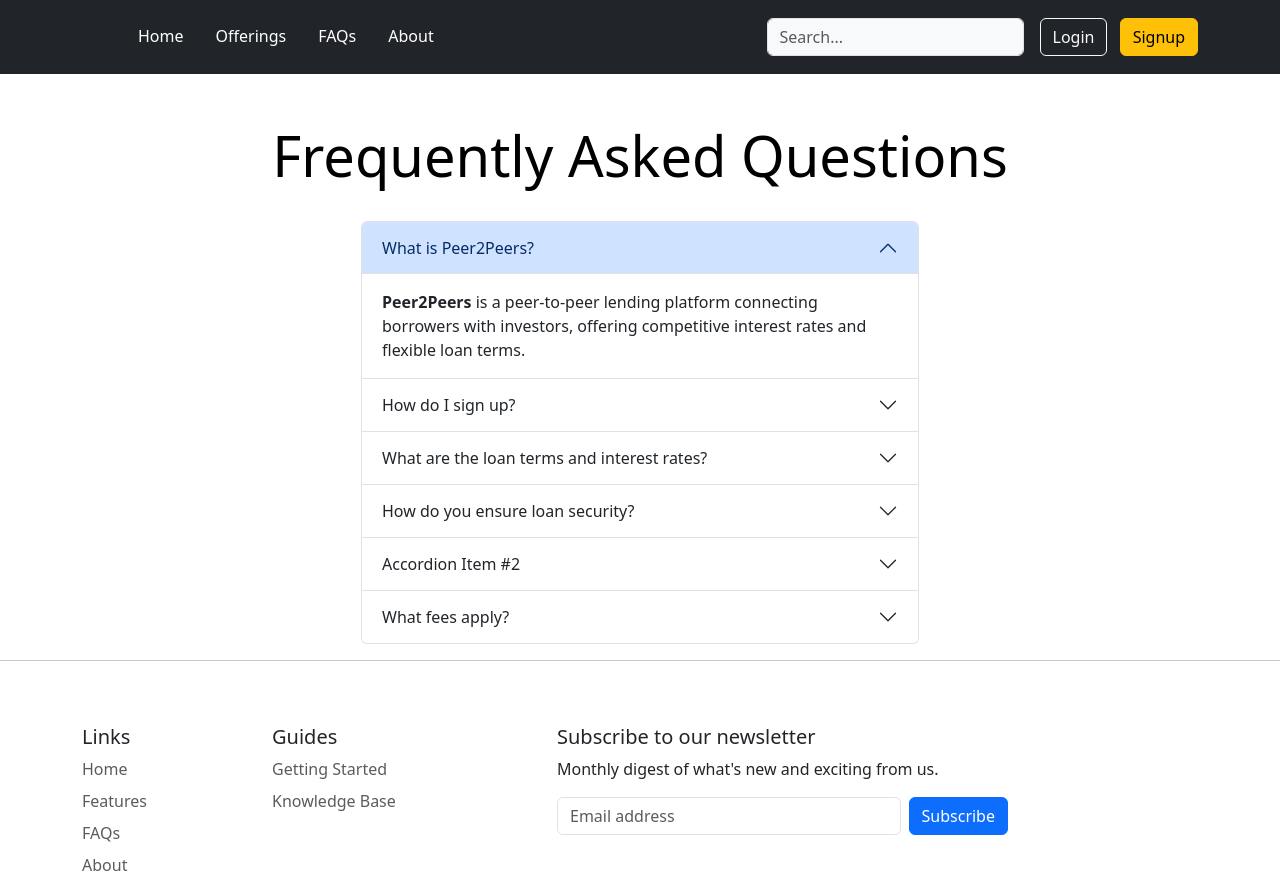
After one commit to Axe7bravo/p2p_platform, a Django app: page /lending/faqs/ in a window 1280 px wide. The commit adds this page. Shown: the top 884 px of the page. Run offline with Django 5.2, Linux system fonts and the light colour scheme.

Commit message:
Add About and FAQ page

```diff
--- a/lending/templates/lending/about.html
+++ b/lending/templates/lending/about.html
@@ -0,0 +1,5 @@
+{%extends 'lending/base.html'%}
+
+{%block content%}
+
+{%endblock%}
--- /dev/null
+++ b/lending/templates/lending/faq.html
@@ -0,0 +1,85 @@
+{%extends 'lending/base.html'%}
+
+{%block content%}
+<h1 class="display-4 fw-normal text-body-emphasis " style="text-align:center">Frequently Asked Questions</h1>
+<br>
+
+<div class="accordion m-auto" id="accordionExample" style="width:50%">
+    <div class="accordion-item">
+      <h2 class="accordion-header">
+        <button class="accordion-button" type="button" data-bs-toggle="collapse" data-bs-target="#collapseOne" aria-expanded="true" aria-controls="collapseOne">
+            What is Peer2Peers?
+        </button>
+      </h2>
+      <div id="collapseOne" class="accordion-collapse collapse show" data-bs-parent="#accordionExample">
+        <div class="accordion-body">
+          <strong>Peer2Peers</strong> is a peer-to-peer lending platform connecting borrowers with investors, offering competitive interest rates and flexible loan terms.
+        </div>
+      </div>
+    </div>
+    <div class="accordion-item">
+      <h2 class="accordion-header">
+        <button class="accordion-button collapsed" type="button" data-bs-toggle="collapse" data-bs-target="#collapseTwo" aria-expanded="false" aria-controls="collapseTwo">
+            How do I sign up?
+        </button>
+      </h2>
+      <div id="collapseTwo" class="accordion-collapse collapse" data-bs-parent="#accordionExample">
+        <div class="accordion-body">
+          <strong>Signing up is easy! </strong> Click "Signup" on our homepage, fill in the required details then choose "Borrower" or "Lender," and complete the simple signup process.
+        </div>
+      </div>
+    </div>
+    <div class="accordion-item">
+      <h2 class="accordion-header">
+        <button class="accordion-button collapsed" type="button" data-bs-toggle="collapse" data-bs-target="#collapseThree" aria-expanded="false" aria-controls="collapseThree">
+            What are the loan terms and interest rates?
+        </button>
+      </h2>
+      <div id="collapseThree" class="accordion-collapse collapse" data-bs-parent="#accordionExample">
+        <div class="accordion-body">
+            Loan terms range from [1-12 months] to [1-36 months] or [3-12 months] to [ 3-36 months]. Interest rates vary based on creditworthiness, starting at 10% .
+
+        </div>
+      </div>
+    </div>
+    <div class="accordion-item">
+        <h2 class="accordion-header">
+          <button class="accordion-button collapsed" type="button" data-bs-toggle="collapse" data-bs-target="#collapseFour" aria-expanded="false" aria-controls="collapseFour">
+            How do you ensure loan security?
+          </button>
+        </h2>
+        <div id="collapseFour" class="accordion-collapse collapse" data-bs-parent="#accordionExample">
+          <div class="accordion-body">
+            We use a verified documentation method for verification processes to assess creditworthiness. Lenders diversify portfolios to minimize risk.
+
+          </div>
+        </div>
+    </div>
+    <div class="accordion-item">
+        <h2 class="accordion-header">
+          <button class="accordion-button collapsed" type="button" data-bs-toggle="collapse" data-bs-target="#collapseFive" aria-expanded="false" aria-controls="collapseFive">
+            Accordion Item #2
+          </button>
+        </h2>
+        <div id="collapseFive" class="accordion-collapse collapse" data-bs-parent="#accordionExample">
+          <div class="accordion-body">
+            <strong>This is the second item's accordion body.</strong> It is hidden by default, until the collapse plugin adds the appropriate classes that we use to style each element. These classes control the overall appearance, as well as the showing and hiding via CSS transitions. You can modify any of this with custom CSS or overriding our default variables. It's also worth noting that just about any HTML can go within the <code>.accordion-body</code>, though the transition does limit overflow.
+          </div>
+        </div>
+    </div>
+    <div class="accordion-item">
+        <h2 class="accordion-header">
+        <button class="accordion-button collapsed" type="button" data-bs-toggle="collapse" data-bs-target="#collapseSix" aria-expanded="false" aria-controls="collapseSix">
+            What fees apply?
+        </button>
+        </h2>
+        <div id="collapseSix" class="accordion-collapse collapse" data-bs-parent="#accordionExample">
+        <div class="accordion-body">
+            Borrowers pay  origination fees. Lenders pay servicing fees. See our Offerings page for details.
+        </div>
+        </div>
+    </div>
+</div>
+
+
+{%endblock%}
--- a/lending/templates/lending/navbar.html
+++ b/lending/templates/lending/navbar.html
@@ -8,12 +8,12 @@
       <ul class="nav nav-underline col-12 col-lg-auto me-lg-auto mb-2 justify-content-center mb-md-0">
         <li><a href="{% url 'home' %}" class="nav-link px-2 text-white">Home</a></li>
         <li><a href="{% url 'offering' %}" class="nav-link px-2 text-white">Offerings</a></li>
-        <li><a href="#" class="nav-link px-2 text-white">FAQs</a></li>
+        <li><a href="{% url 'faqs' %}"" class="nav-link px-2 text-white">FAQs</a></li>
         <li><a href="{% url 'about' %}" class="nav-link px-2 text-white">About</a></li>
       </ul>
 
       <form class="col-12 col-lg-auto mb-3 mb-lg-0 me-lg-3" role="search">
-        <input type="search" class="form-control form-control-dark text-bg-dark" placeholder="Search..." aria-label="Search">
+        <input type="search" class="form-control form-control-dark text-bg-light" placeholder="Search..." aria-label="Search">
       </form>
 
       <div class="text-end">
--- a/lending/urls.py
+++ b/lending/urls.py
@@ -16,6 +16,7 @@ urlpatterns = [
     path('payments/', views.list_payments, name='payments'),
     path('offering/', views.offerings, name='offering'),
     path('about/', views.about_view, name='about'),
+    path('faqs/', views.faq_view, name='faqs'),
     path('contact/', views.contact_view, name='contact'),
     path('verification/', views.verification_view, name='borrower_verification'),
     path('verification-submitted/', views.verification_submitted, name='verification_submitted'),
--- a/lending/views.py
+++ b/lending/views.py
@@ -165,6 +165,9 @@ def index(request):
 def about_view(request):
     return render(request, 'lending/about.html')
 
+def faq_view(request):
+    return render(request, 'lending/faq.html')
+
 
 def contact_view(request):
     if request.method == 'POST':
```
